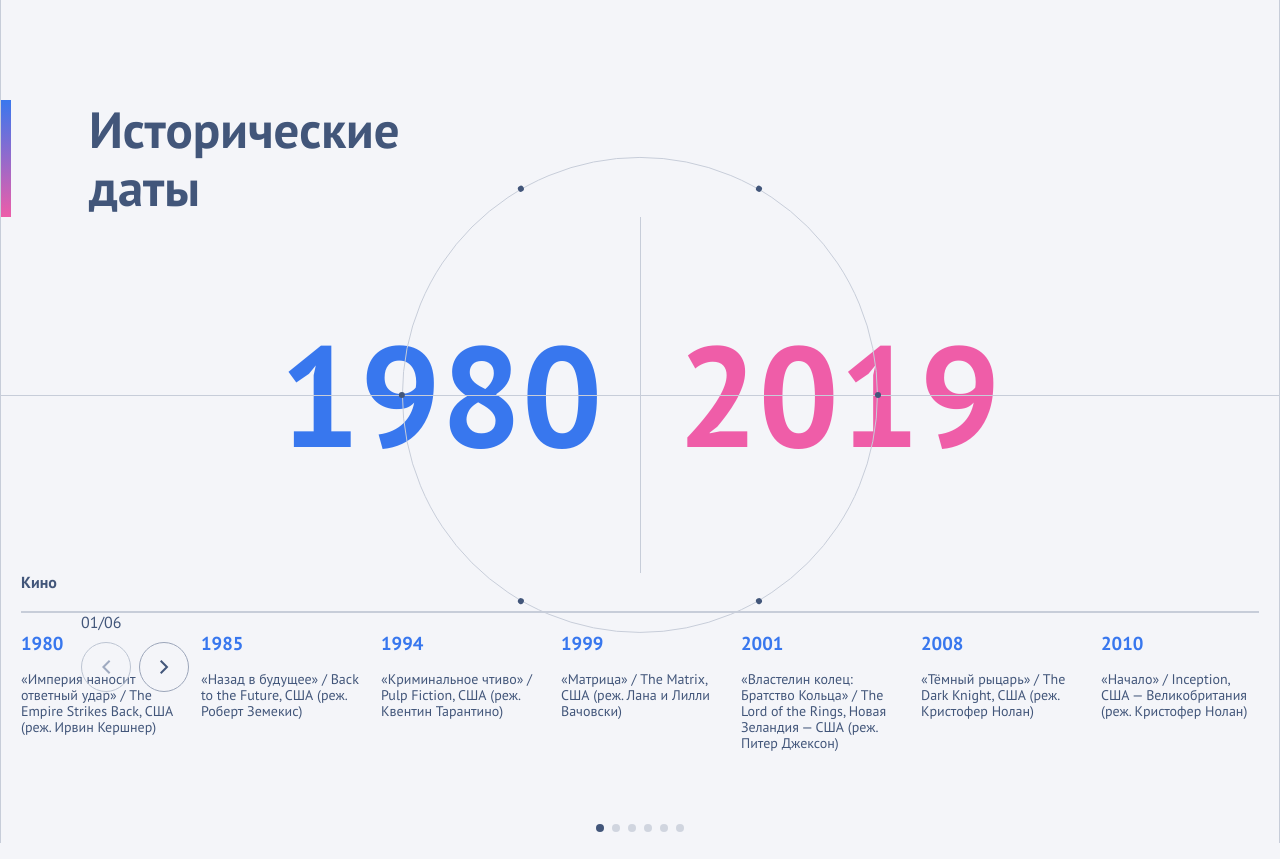
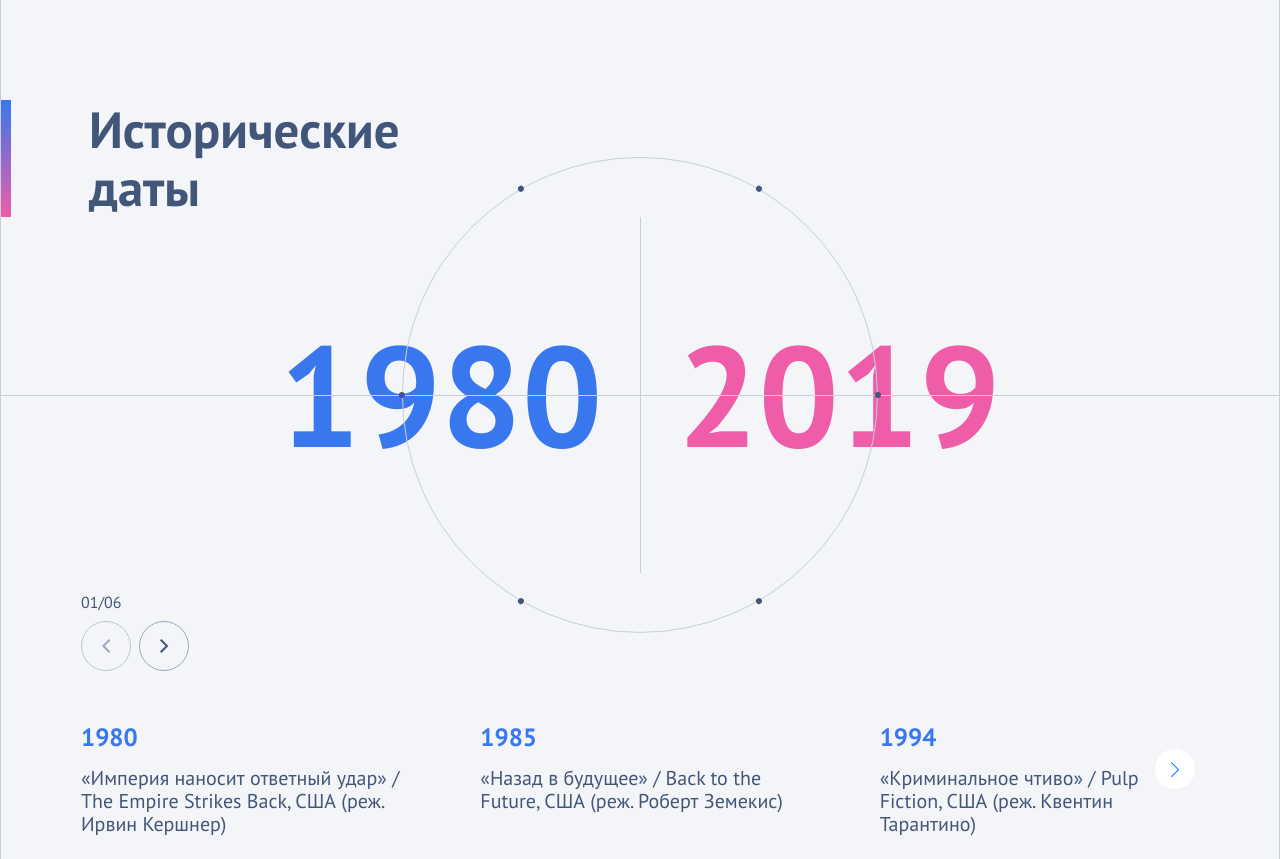
Before and after one commit to asenka0301/interactive-timeline, a React app: page / in a window 1280 px wide. Built offline with nearby package versions, Linux system fonts and the light colour scheme.

Commit message:
feat: add nested slider

```diff
--- /dev/null
+++ b/src/components/CategoryEventsSlider.tsx
@@ -0,0 +1,118 @@
+import { FC } from "react";
+import { styled } from "styled-components";
+import { type TimelineCategory } from "data/timelineData";
+import { Swiper, SwiperSlide } from "swiper/react";
+import { Navigation } from "swiper/modules";
+
+import "swiper/css";
+import "swiper/css/navigation";
+
+type CategoryEventsSliderProps = {
+  category: TimelineCategory;
+};
+
+const InnerSwiperWrapper = styled.div`
+  padding: 130px 80px 0;
+
+  @media (max-width: 1023px) {
+    padding: 20px 0 60px 20px;
+  }
+
+  .swiper-button-prev,
+  .swiper-button-next {
+    display: none;
+  }
+
+  @media (min-width: 1024px) {
+    .swiper-button-prev,
+    .swiper-button-next {
+      position: absolute;
+      top: 50%;
+      transform: translateY(-50%);
+      display: flex;
+      justify-content: center;
+      align-items: center;
+      width: 40px;
+      height: 40px;
+      border-radius: 50%;
+      border: none;
+      background: #fff;
+
+      .swiper-navigation-icon {
+        width: 10px;
+        height: 15px;
+      }
+    }
+    .swiper-button-prev.swiper-button-disabled,
+    .swiper-button-next.swiper-button-disabled {
+      display: none;
+    }
+  }
+`;
+
+const EventCard = styled.div`
+  display: flex;
+  flex-direction: column;
+  gap: 16px;
+  flex: 0 0 200px;
+  cursor: pointer;
+
+  h3 {
+    color: var(--color-blue);
+    font-size: 25px;
+    font-weight: 700;
+    white-space: nowrap;
+  }
+
+  .description {
+    margin: 0;
+    font-size: 20px;
+  }
+  @media (max-width: 1023px) {
+    flex: 0 0 160px;
+
+    h3 {
+      font-size: 16px;
+    }
+    .description {
+      font-size: 14px;
+    }
+  }
+`;
+
+const CategoryEventsSlider: FC<CategoryEventsSliderProps> = ({ category }) => {
+  return (
+    <InnerSwiperWrapper>
+      <Swiper
+        modules={[Navigation]}
+        nested={true}
+        navigation
+        breakpoints={{
+          320: {
+            slidesPerView: 2,
+            spaceBetween: 20,
+          },
+          768: {
+            slidesPerView: 3,
+            spaceBetween: 20,
+          },
+          1024: {
+            slidesPerView: 3,
+            spaceBetween: 80,
+          },
+        }}
+      >
+        {category.events.map((event) => (
+          <SwiperSlide key={event.id}>
+            <EventCard>
+              <h3>{event.year}</h3>
+              <p className="description">{event.description}</p>
+            </EventCard>
+          </SwiperSlide>
+        ))}
+      </Swiper>
+    </InnerSwiperWrapper>
+  );
+};
+
+export default CategoryEventsSlider;
--- a/src/components/TimelineBlock.tsx
+++ b/src/components/TimelineBlock.tsx
@@ -13,11 +13,18 @@ const TimelineWrapper = styled(Column)``;
 
 const TimelinePanel = styled(Column)`
   h2 {
+    display: none;
     margin: 0 20px;
     padding: 0 0 20px;
     font-size: 16px;
     font-weight: bold;
     border-bottom: 2px solid var(--color-line);
+  }
+
+  @media (max-width: 1023px) {
+    h2 {
+      display: block;
+    }
   }
 `;
 
--- a/src/components/TimelineSlider.tsx
+++ b/src/components/TimelineSlider.tsx
@@ -5,6 +5,7 @@ import { Swiper, SwiperClass, SwiperSlide } from "swiper/react";
 import { Pagination, Navigation } from "swiper/modules";
 import { type CategoryId, type TimelineCategory } from "data/timelineData";
 import TimelineSliderControls from "./TimelineSliderControls";
+import CategoryEventsSlider from "./CategoryEventsSlider";
 
 import "swiper/css";
 import "swiper/css/navigation";
@@ -16,35 +17,12 @@ type TimelineSliderProps = {
   total: number;
 };
 
-const EventsRow = styled.div`
-  display: flex;
-  gap: 20px;
-  width: 100%;
-  padding: 20px 0 60px 20px;
-  overflow-x: auto;
-  scrollbar-width: none;
-  transition-timing-function: linear;
-  &::-webkit-scrollbar {
-    display: none;
-  }
-`;
+const Container = styled.div`
+  position: relative;
+  margin-top: 20px;
 
-const EventCard = styled.div`
-  display: flex;
-  flex-direction: column;
-  gap: 16px;
-  flex: 0 0 160px;
-  max-width: 220px;
-
-  h3 {
-    color: var(--color-blue);
-    font-weight: 700;
-    white-space: nowrap;
-  }
-
-  .description {
-    margin: 0;
-    font-size: 14px;
+  @media (max-width: 1023px) {
+    margin-top: 0;
   }
 `;
 
@@ -65,30 +43,30 @@ const TimelineSlider: FC<TimelineSliderProps> = ({
     setCurrentIndex(swiper.realIndex + 1);
   };
   return (
-    <div style={{ position: "relative" }}>
+    <Container>
       <Swiper
         style={{ width: "100%", height: "100%" }}
         slidesPerView={1}
         spaceBetween={10}
         modules={[Pagination, Navigation]}
-        pagination={{ clickable: true }}
+        pagination={{ clickable: true, enabled: true }}
         allowTouchMove={false}
         onSlideChange={handleSlideChange}
         onBeforeInit={(swiper) => {
           swiperRef.current = swiper;
         }}
         scrollbar={false}
+        breakpoints={{
+          1024: {
+            pagination: {
+              enabled: false,
+            },
+          },
+        }}
       >
         {timelineData.map((category) => (
           <SwiperSlide key={category.id}>
-            <EventsRow>
-              {category.events.map((event) => (
-                <EventCard key={event.id}>
-                  <h3>{event.year}</h3>
-                  <p className="description">{event.description}</p>
-                </EventCard>
-              ))}
-            </EventsRow>
+            <CategoryEventsSlider category={category} />
           </SwiperSlide>
         ))}
       </Swiper>
@@ -97,7 +75,7 @@ const TimelineSlider: FC<TimelineSliderProps> = ({
         currentIndex={currentIndex}
         total={total}
       />
-    </div>
+    </Container>
   );
 };
 
```
